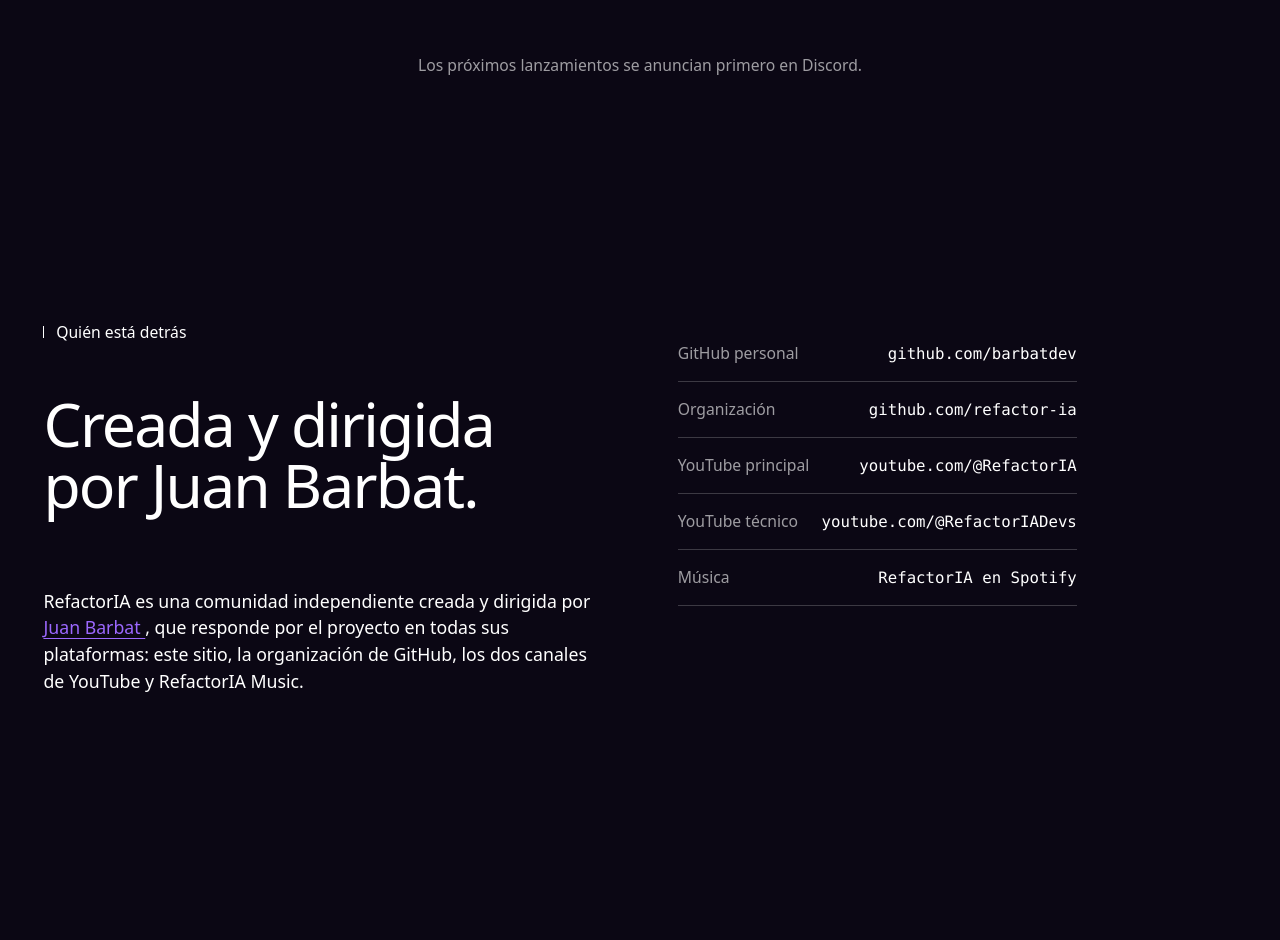
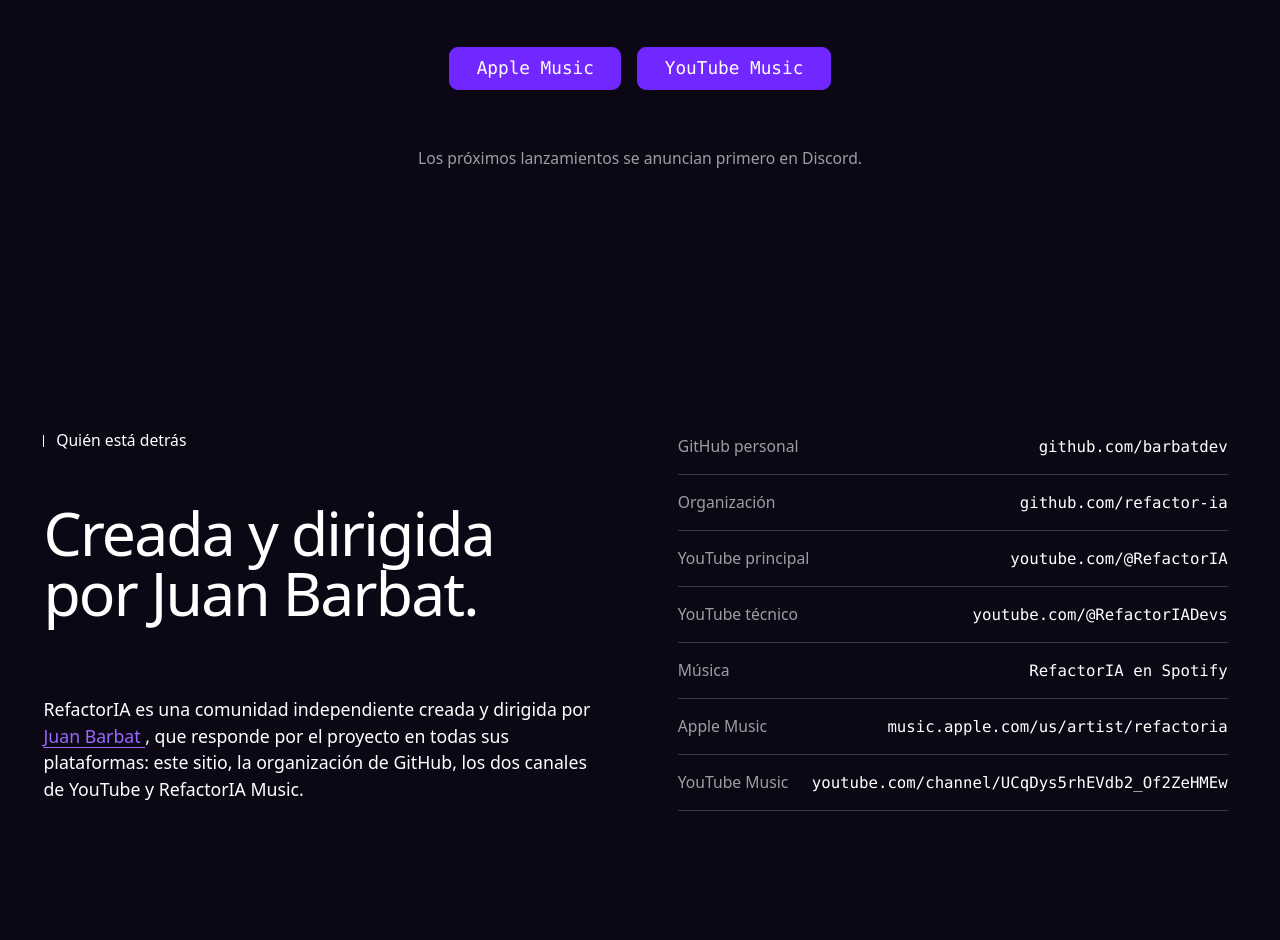
Before and after one commit to refactor-ia/refactor-ia.github.io, an Astro site: page / in a window 1280 px wide. Shown: the part 3864-4804 px from the top of the page. Built offline with nearby package versions, Linux system fonts and the light colour scheme; Astro itself is replaced by a stand-in of ours.

Commit message:
feat: Apple Music and YouTube Music identities (#9)
- Platform buttons in the Music section (Apple Music artist page,
  YouTube Music topic channel)
- Identity list grows two rows; JSON-LD sameAs updated
- Contract tests assert both new links

```diff
--- a/src/components/custom/IdentityList.astro
+++ b/src/components/custom/IdentityList.astro
@@ -32,6 +32,16 @@ const rows: Row[] = [
     label: "Música",
     text: "RefactorIA en Spotify",
     href: "https://open.spotify.com/artist/22Udt5YIZaGRDuGVfSN03w",
+  },
+  {
+    label: "Apple Music",
+    text: "music.apple.com/us/artist/refactoria",
+    href: "https://music.apple.com/us/artist/refactoria/6811690240",
+  },
+  {
+    label: "YouTube Music",
+    text: "youtube.com/channel/UCqDys5rhEVdb2_Of2ZeHMEw",
+    href: "https://www.youtube.com/channel/UCqDys5rhEVdb2_Of2ZeHMEw",
   },
 ];
 ---
--- a/src/components/custom/MusicReleases.astro
+++ b/src/components/custom/MusicReleases.astro
@@ -1,4 +1,5 @@
 ---
+import Button from "@/components/Button.astro";
 import Eyebrow from "@/components/Typography/Eyebrow.astro";
 import Icon from "@/components/Media/Icon.astro";
 import play from "@/assets/icons/play.svg";
@@ -61,6 +62,24 @@ const releases: Release[] = [
       </a>
     ))
   }
+</div>
+<div class="releases_platforms">
+  <Button
+    element="link"
+    href="https://music.apple.com/us/artist/refactoria/6811690240"
+    class="mono-label"
+    rel="noopener"
+  >
+    Apple Music
+  </Button>
+  <Button
+    element="link"
+    href="https://www.youtube.com/channel/UCqDys5rhEVdb2_Of2ZeHMEw"
+    class="mono-label"
+    rel="noopener"
+  >
+    YouTube Music
+  </Button>
 </div>
 <p class="releases_note">
   Los próximos lanzamientos se anuncian primero en Discord.
@@ -197,6 +216,14 @@ const releases: Release[] = [
       transition: color var(--hover-duration) var(--hover-ease);
     }
 
+    .releases_platforms {
+      display: flex;
+      flex-wrap: wrap;
+      justify-content: var(--_alignment, flex-start);
+      gap: var(--space-3);
+      margin-top: var(--space-2);
+    }
+
     .releases_note {
       margin: var(--space-4) 0 0;
       color: var(--text-2);
--- a/src/pages/index.astro
+++ b/src/pages/index.astro
@@ -36,6 +36,8 @@ const jsonLd = {
         "https://www.youtube.com/@RefactorIADevs",
         "https://discord.gg/D3PhJ477Bj",
         "https://open.spotify.com/artist/22Udt5YIZaGRDuGVfSN03w",
+        "https://music.apple.com/us/artist/refactoria/6811690240",
+        "https://www.youtube.com/channel/UCqDys5rhEVdb2_Of2ZeHMEw",
       ],
     },
     {
```
Also changed, not shown: test/site-contract.test.mjs (+10 -0 lines).
